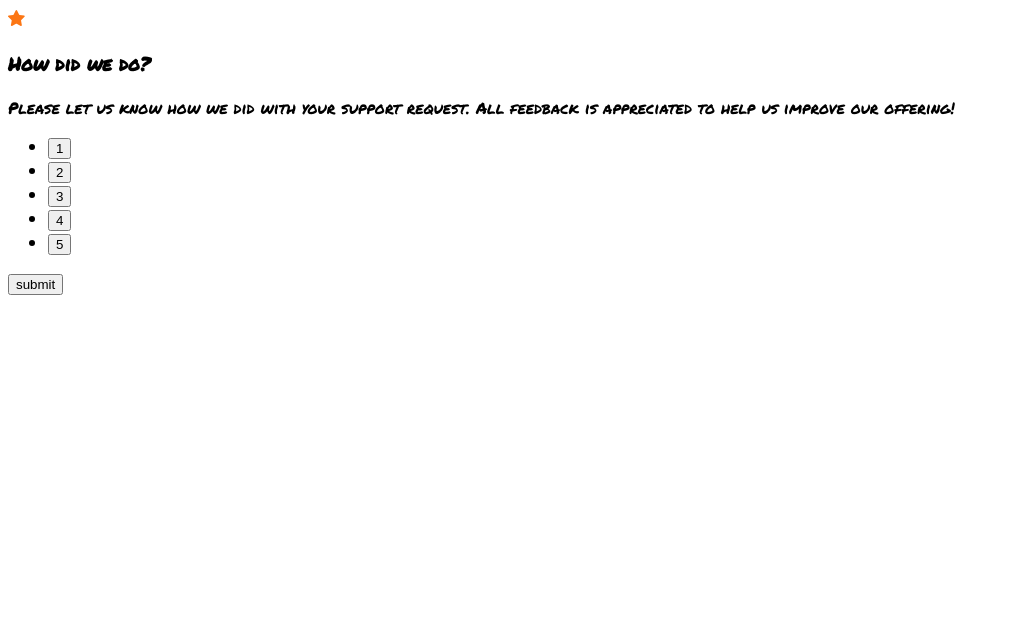
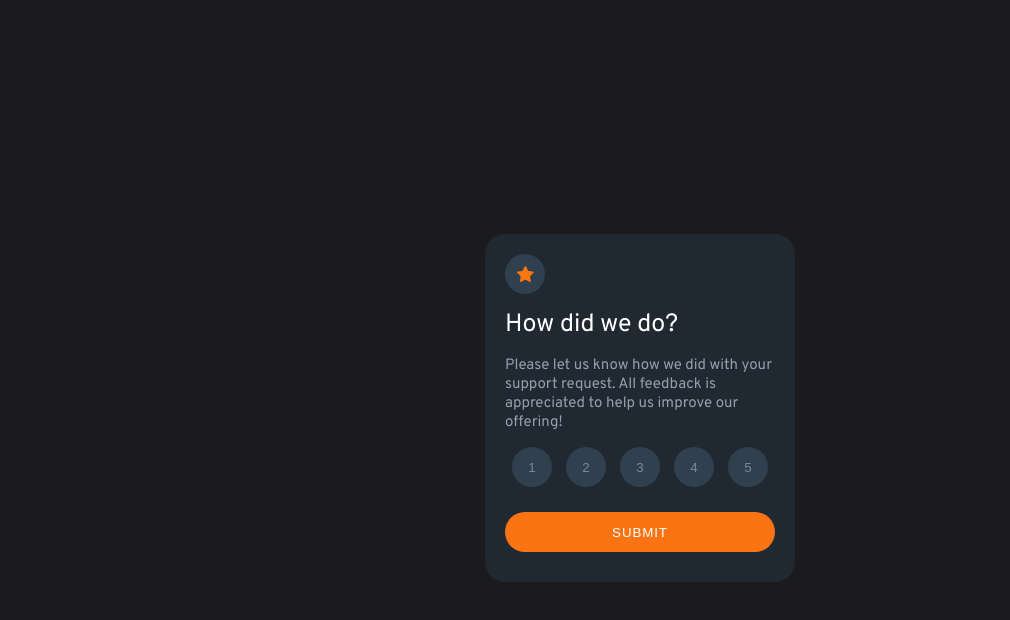
Before and after one commit to dhdarken/frontend-mentor-js, a plain HTML site: page interactive-rating-component-main/index.html in a window 1280 px wide. Shown: the whole page, without its empty margins (0-1010 px from the left). Drawn offline with Linux system fonts and the light colour scheme.

Commit message:
add fixeds

```diff
--- a/interactive-rating-component-main/index.html
+++ b/interactive-rating-component-main/index.html
@@ -1,51 +1,74 @@
 <!DOCTYPE html>
 <html lang="en">
   <head>
-  <meta charset="UTF-8">
-  <meta name="viewport" content="width=device-width, initial-scale=1.0"> <!-- displays site properly based on user's device -->
+    <meta charset="UTF-8" />
+    <meta name="viewport" content="width=device-width, initial-scale=1.0" />
+    <!-- displays site properly based on user's device -->
 
-  <link rel="icon" type="image/png" sizes="32x32" href="./images/favicon-32x32.png">
+    <link
+      rel="icon"
+      type="image/png"
+      sizes="32x32"
+      href="./images/favicon-32x32.png"
+    />
 
     <title>Frontend Mentor | Interactive rating component</title>
-  <link rel="stylesheet" href="/style.css">
-  <link rel="preconnect" href="https://fonts.googleapis.com">
-  <link rel="preconnect" href="https://fonts.gstatic.com" crossorigin>
-  <link href="https://fonts.googleapis.com/css2?family=Anton&family=Indie+Flower&family=Overpass:ital,wght@0,400;0,700;1,700&family=Permanent+Marker&display=swap" rel="stylesheet">
+    <link rel="stylesheet" href="/style.css" />
+    <link rel="preconnect" href="https://fonts.googleapis.com" />
+    <link rel="preconnect" href="https://fonts.gstatic.com" crossorigin />
+    <link
+      href="https://fonts.googleapis.com/css2?family=Anton&family=Indie+Flower&family=Overpass:ital,wght@0,400;0,700;1,700&family=Permanent+Marker&display=swap"
+      rel="stylesheet"
+    />
   </head>
   <body>
-<main>
-  <div>
-    <img src="/interactive-rating-component-main/images/icon-star.svg" alt="">
-   <h3>How did we do?</h3>
+    <main class="container">
+      <div id="card">
+        <div class="star">
+          <img
+            src="/interactive-rating-component-main/images/icon-star.svg"
+            alt="imagen-star"
+          />
+        </div>
+        <h3 class="title1">How did we do?</h3>
 
-  <p>Please let us know how we did with your support request. All feedback is appreciated
-  to help us improve our offering!</p>
-    <ul>
-          <li><button>1</button></li>
-          <li><button>2</button></li>
-          <li><button>3</button></li>
-          <li><button>4</button></li>
-          <li><button>5</button></li>
+        <p class="p1">
+          Please let us know how we did with your support request. All feedback
+          is appreciated to help us improve our offering!
+        </p>
+        <ul id="buttons">
+          <li><button id="1">1</button></li>
+          <li><button id="2">2</button></li>
+          <li><button id="3">3</button></li>
+          <li><button id="4">4</button></li>
+          <li><button id="5">5</button></li>
         </ul>
 
-  <input type="submit" name="submit" value="submit" >
+        <input
+          id="submit"
+          onclick="mostrar();"
+          type="submit"
+          name="submit"
+          value="SUBMIT"
+        />
       </div>
-  <div class="hidden">
-    <article>
-        <img src="/interactive-rating-component-main/images/illustration-thank-you.svg" alt="ilustration thank you">
 
-        <h3> Thank you!</h3>
-        <p>We appreciate you taking the time to give a rating. If you ever need more support,
-        don’t hesitate to get in touch!</p>
+      <div id="carta2">
+        <article class="container2">
+          <img
+            src="/interactive-rating-component-main/images/illustration-thank-you.svg"
+            alt="ilustration thank you"
+          />
+          <div id="text" class="emergent"></div>
+          <h3 class="title2">Thank you!</h3>
+          <p>
+            We appreciate you taking the time to give a rating. If you ever need
+            more support, don’t hesitate to get in touch!
+          </p>
         </article>
       </div>
     </main>
-
-
-
-
-
-
+    <script src="/main.js"></script>
     <!-- Thank you state end -->
   </body>
 </html>
--- a/main.js
+++ b/main.js
@@ -0,0 +1,15 @@
+const d = document;
+const button = d.getElementById("buttons");
+const carta1 = d.getElementById("card");
+const carta2 = d.getElementById("carta2");
+const texto = d.getElementById("text");
+
+function mostrar() {
+  carta1.style.display = "none";
+  carta2.style.display = "flex";
+}
+
+button.addEventListener("click", (e) => {
+  texto.innerHTML = "You selected " + ` ${e.target.id}` + " out of 5";
+  console.log(`${e.target.id}`);
+});
--- a/style.css
+++ b/style.css
@@ -1,24 +1,170 @@
 :root {
-  -white: hsl(0, 0%, 100%);
-  -light-grey: hsl(217, 12%, 63%);
-  -medium-grey: hsl(216, 12%, 54%);
-  -dark-blue: hsl(213, 19%, 18%);
-  -very-dark-blue: hsl(216, 12%, 8%);
-  -orange: hsl(25, 97%, 53%);
-  -font-w-l: 400;
-  -font-w-h: 700;
-  -media-m: 375px;
-  -desktop: 1440px;
-  -font-size-p: 15px;
+  --white: hsl(0, 0%, 100%);
+  --light-grey: hsl(217, 12%, 63%);
+  --medium-grey: hsl(216, 12%, 54%);
+  --dark-blue: hsl(209, 23%, 25%);
+  --color-very-dark: hsl(240, 5%, 11%);
+  --color-very-dark-blue: hsl(213, 22%, 16%);
+  --oran: hsl(25, 97%, 53%);
+  --font-w-l: 400;
+  --font-w-h: 700;
+  --media-m: 375px;
+  --desktop: 1440px;
+  --font-size-p: 25px;
 }
 
 body {
-  font-family: "Anton", sans-serif;
-  font-family: "Indie Flower", cursive;
   font-family: "Overpass", sans-serif;
-  font-family: "Permanent Marker", cursive;
+  background-color: var(--color-very-dark);
+  box-sizing: border-box;
 }
 
+.container {
+  width: 100%;
+  height: 100vh;
+  display: flex;
+  flex-direction: column;
+  justify-content: center;
+  align-items: center;
+}
+
+.star {
+  display: flex;
+  flex-direction: column;
+  justify-content: center;
+  align-items: center;
+  margin-right: 85%;
+  border-radius: 50%;
+  height: 40px;
+  width: 40px;
+  background-color: var(--dark-blue);
+}
+
+#card {
+  width: 270px;
+  display: flex;
+  flex-direction: column;
+  justify-content: space-around;
+  align-items: center;
+  background-color: var(--color-very-dark-blue);
+  border-radius: 20px;
+  color: var(--white);
+  padding: 20px;
+  gap: 15px;
+}
+
+.title1 {
+  text-align: left;
+  margin: 0;
+  font-weight: var(--font-w-l);
+  width: 100%;
+  font-size: var(--font-size-p);
+}
+
+.p1 {
+  text-align: left;
+  font-size: 15px;
+  color: var(--light-grey);
+  margin: 0;
+}
+
+li {
+  text-decoration: none;
+  list-style: none;
+}
+ul {
+  padding: 0;
+  width: 100%;
+  display: flex;
+  flex-direction: row;
+  justify-content: space-around;
+  margin: 0;
+}
+
+button {
+  width: 40px;
+  height: 40px;
+  color: var(--medium-grey);
+  background-color: var(--dark-blue);
+  border: none;
+  border-radius: 50%;
+  padding: 0;
+}
+button:hover {
+  background-color: var(--oran);
+  color: var(--white);
+  cursor: pointer;
+}
+
+button:focus {
+  background-color: var(--light-grey);
+  color: var(--white);
+}
+
+input {
+  width: 100%;
+  height: 40px;
+  border: none;
+  margin: 10px;
+  border-radius: 20px;
+  letter-spacing: 0.9px;
+  color: var(--white);
+  background-color: var(--oran);
+}
+
+input:hover {
+  color: var(--oran);
+  background-color: var(--white);
+  cursor: pointer;
+}
+
+/*result submit*/
+
+#carta2 {
+  width: 270px;
+  display: none;
+  flex-direction: column;
+  justify-content: space-around;
+  align-items: center;
+  background-color: var(--color-very-dark-blue);
+  border-radius: 20px;
+  color: var(--white);
+  padding: 20px;
+  gap: 15px;
+}
+
+.container2 {
+  display: flex;
+  flex-direction: column;
+  justify-content: center;
+  align-items: center;
+}
+
+.title2 {
+  font-size: 25px;
+  margin: 0;
+}
+
+.container2 > p {
+  text-align: center;
+  font-size: 12px;
+  color: var(--light-grey);
+  line-height: 1.2rem;
+}
 .hidden {
   display: none;
 }
+
+.emergent {
+  font-size: 12px;
+  border-radius: 20px;
+  height: 20px;
+  display: flex;
+  flex-direction: column;
+  justify-content: center;
+  width: 60%;
+  align-items: center;
+  color: var(--oran);
+  background-color: var(--dark-blue);
+  margin: 20px;
+}
```
Lines whose indentation alone changed are shown as unchanged.
